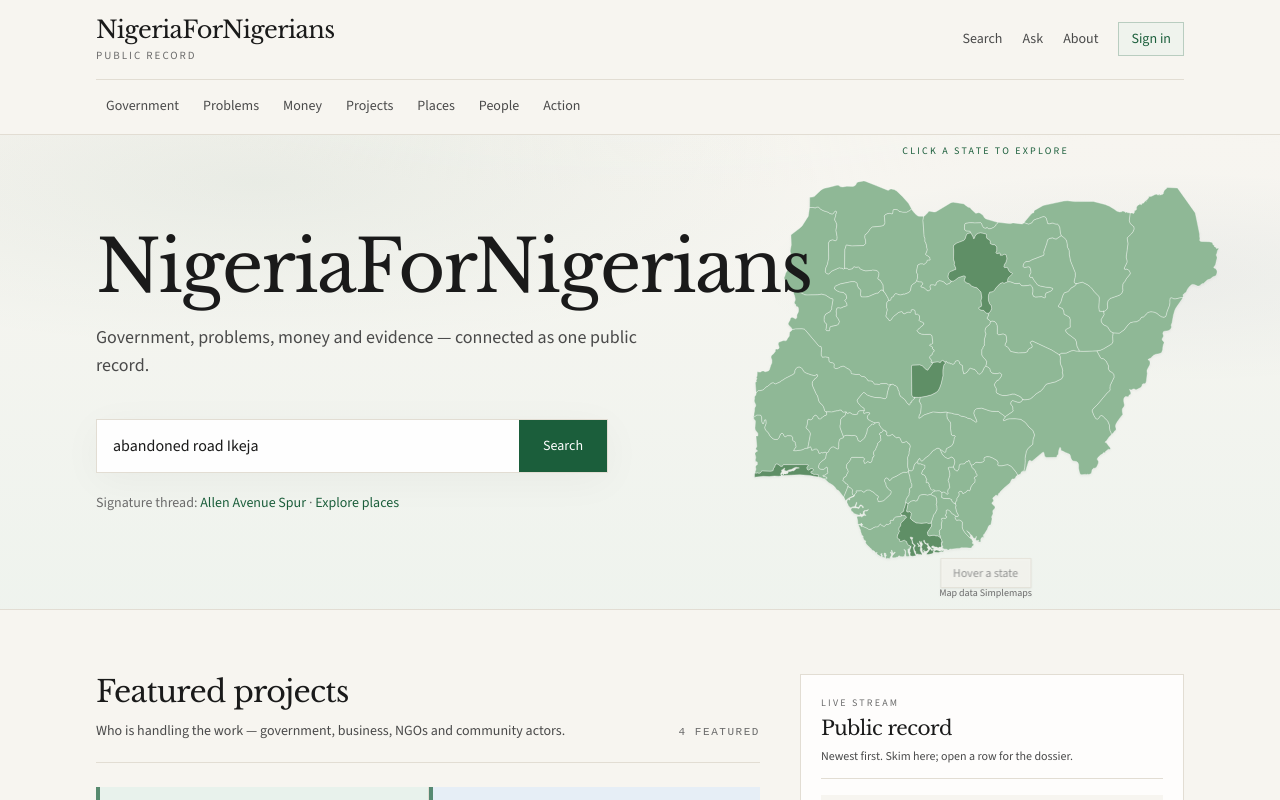
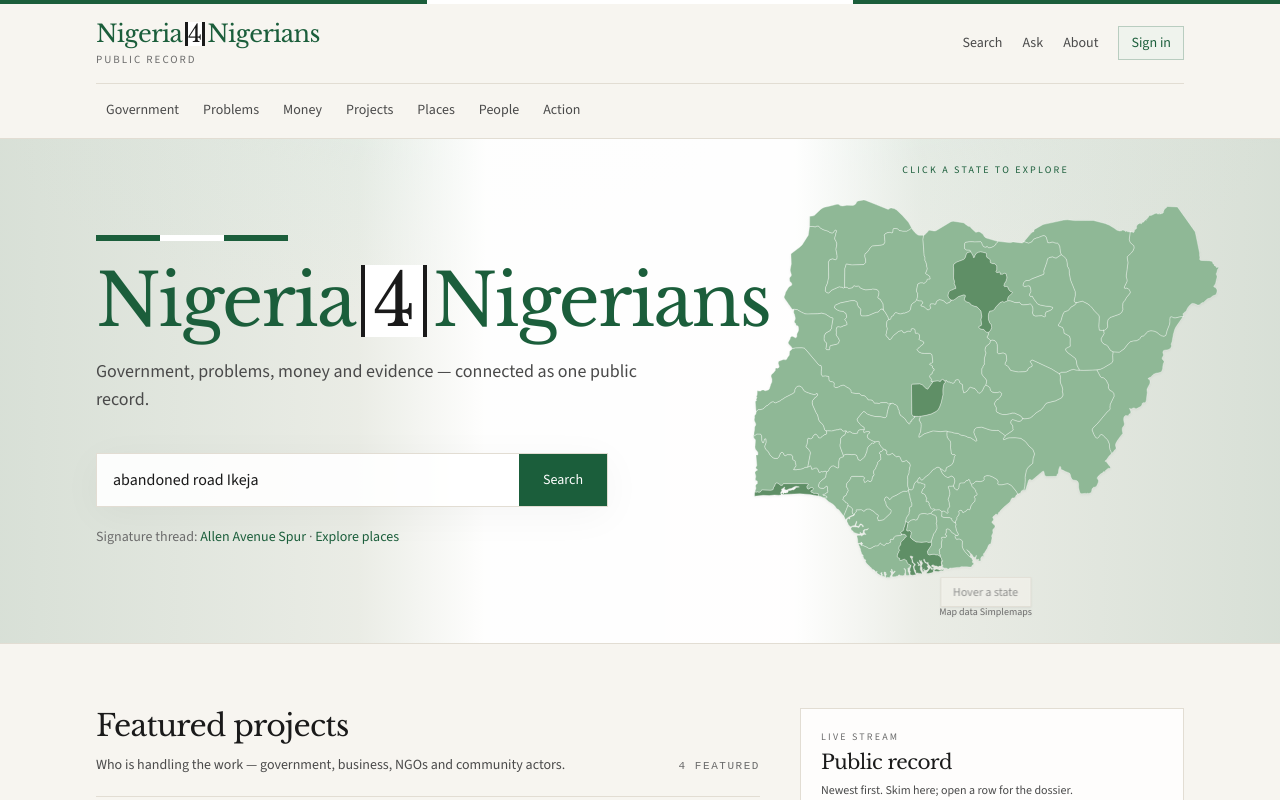
Before and after one commit to CodenNerd/nigerians.africa, a Next.js app in the folder apps/web/: page / in a window 1280 px wide. Shown: the top 800 px of the page. Built offline with nearby package versions, Linux system fonts and the light colour scheme.

Commit message:
Style Nigeria4Nigerians brand as green–white–green.
Wordmark uses flag colours with a white-banded 4, plus flag stripes on header/footer and a subtle tricolor hero wash.

Co-authored-by: Cursor <cursoragent@cursor.com>

```diff
--- a/apps/web/src/app/about/page.tsx
+++ b/apps/web/src/app/about/page.tsx
@@ -7,7 +7,7 @@ export default function AboutPage() {
   return (
     <div className="site-container py-12 lg:py-14">
       <PageIntro
-        eyebrow="NigeriaForNigerians"
+        eyebrow="Nigeria4Nigerians"
         title="About"
         subtitle="A public digital civic institution for Nigeria — making government, people, problems, money, projects, evidence and history visible and connected."
       />
--- a/apps/web/src/app/globals.css
+++ b/apps/web/src/app/globals.css
@@ -89,8 +89,15 @@ a {
   .hero-field {
     @apply relative overflow-hidden border-b border-paper-border;
     background:
-      linear-gradient(180deg, rgba(247, 245, 240, 0.2) 0%, rgba(232, 242, 236, 0.55) 100%),
-      radial-gradient(ellipse 90% 70% at 20% 10%, rgba(27, 94, 59, 0.08), transparent 50%),
-      radial-gradient(ellipse 70% 50% at 90% 30%, rgba(30, 58, 95, 0.06), transparent 45%);
+      linear-gradient(
+        90deg,
+        rgba(27, 94, 59, 0.14) 0%,
+        rgba(27, 94, 59, 0.06) 28%,
+        rgba(255, 255, 255, 0.92) 38%,
+        rgba(255, 255, 255, 0.95) 62%,
+        rgba(27, 94, 59, 0.06) 72%,
+        rgba(27, 94, 59, 0.14) 100%
+      ),
+      radial-gradient(ellipse 90% 70% at 50% 0%, rgba(232, 242, 236, 0.65), transparent 55%);
   }
 }
--- a/apps/web/src/app/page.tsx
+++ b/apps/web/src/app/page.tsx
@@ -5,6 +5,7 @@ import { FollowTheThread } from "@/components/FollowTheThread";
 import { RecordStream } from "@/components/RecordStream";
 import { NigeriaStateMap, ProjectFeatureTiles } from "@/components/viz";
 import { SectionHead, EntityList } from "@/components/ui";
+import { BrandMark, FlagStripe } from "@/components/BrandMark";
 
 export default function HomePage() {
   const problems = store.allProblems().slice(0, 3);
@@ -27,10 +28,11 @@ export default function HomePage() {
         </div>
 
         <div className="site-container relative z-10 py-16 sm:py-20 lg:py-24">
-          <div className="max-w-xl text-center lg:max-w-xl lg:text-left">
+          <div className="max-w-xl text-center lg:max-w-2xl lg:text-left">
             <div className="anim-rise">
-              <h1 className="font-display text-5xl leading-[1.02] tracking-tight text-ink sm:text-6xl lg:text-7xl">
-                NigeriaForNigerians
+              <FlagStripe className="mx-auto mb-6 h-1.5 max-w-[12rem] lg:mx-0" />
+              <h1 className="leading-[1.02]">
+                <BrandMark size="lg" />
               </h1>
               <p className="mx-auto mt-5 max-w-xl text-base leading-relaxed text-ink-muted sm:text-lg lg:mx-0">
                 Government, problems, money and evidence — connected as one public record.
--- /dev/null
+++ b/apps/web/src/components/BrandMark.tsx
@@ -0,0 +1,65 @@
+import clsx from "clsx";
+
+const sizes = {
+  sm: "text-lg sm:text-xl",
+  md: "text-xl sm:text-2xl",
+  lg: "text-5xl sm:text-6xl lg:text-7xl",
+  footer: "text-xl",
+} as const;
+
+/**
+ * Brand wordmark in Nigerian flag colours: green · white · green.
+ * Display form: Nigeria4Nigerians
+ */
+export function BrandMark({
+  size = "md",
+  className,
+  decorative = false,
+}: {
+  size?: keyof typeof sizes;
+  className?: string;
+  /** When true, hide from AT (parent already names the brand). */
+  decorative?: boolean;
+}) {
+  const mid =
+    size === "lg"
+      ? "mx-[0.08em] min-w-[0.55em] px-[0.18em] shadow-[inset_4px_0_0_0_currentColor,inset_-4px_0_0_0_currentColor]"
+      : "mx-[0.1em] min-w-[0.65em] px-[0.14em] shadow-[inset_3px_0_0_0_currentColor,inset_-3px_0_0_0_currentColor]";
+
+  return (
+    <span
+      className={clsx(
+        "inline-flex items-baseline font-display tracking-tight",
+        sizes[size],
+        className,
+      )}
+      aria-label={decorative ? undefined : "Nigeria4Nigerians"}
+      aria-hidden={decorative || undefined}
+    >
+      <span className="text-civic-green">Nigeria</span>
+      <span
+        className={clsx(
+          "relative inline-flex items-center justify-center self-center bg-white font-display leading-none text-ink text-civic-green",
+          mid,
+        )}
+      >
+        <span className="relative z-[1] text-ink">4</span>
+      </span>
+      <span className="text-civic-green">Nigerians</span>
+    </span>
+  );
+}
+
+/** Thin green–white–green stripe (flag motif). */
+export function FlagStripe({ className }: { className?: string }) {
+  return (
+    <div
+      className={clsx("grid h-1 w-full grid-cols-3", className)}
+      aria-hidden
+    >
+      <span className="bg-civic-green" />
+      <span className="bg-white" />
+      <span className="bg-civic-green" />
+    </div>
+  );
+}
--- a/apps/web/src/components/SiteFooter.tsx
+++ b/apps/web/src/components/SiteFooter.tsx
@@ -1,12 +1,14 @@
 import Link from "next/link";
+import { BrandMark, FlagStripe } from "@/components/BrandMark";
 
 export function SiteFooter() {
   return (
     <footer className="mt-24 border-t border-paper-border">
+      <FlagStripe />
       <div className="site-container py-12">
         <div className="grid gap-px bg-paper-border md:grid-cols-3">
           <div className="bg-civic-greenSoft p-6 sm:p-8">
-            <div className="font-display text-xl tracking-tight text-ink">NigeriaForNigerians</div>
+            <BrandMark size="footer" />
             <p className="mt-3 max-w-sm text-sm leading-relaxed text-ink-muted">
               A public digital civic institution. Demonstration records are illustrative — not
               official government publications.
--- a/apps/web/src/components/SiteHeader.tsx
+++ b/apps/web/src/components/SiteHeader.tsx
@@ -5,6 +5,7 @@ import { usePathname } from "next/navigation";
 import { useCallback, useEffect, useRef, useState } from "react";
 import clsx from "clsx";
 import { NAV_MEGA } from "@/lib/nav-mega";
+import { BrandMark, FlagStripe } from "@/components/BrandMark";
 import { MegaMenuPanel } from "@/components/nav/MegaMenu";
 
 const OPEN_DELAY = 100;
@@ -81,13 +82,12 @@ export function SiteHeader() {
       className="relative sticky top-0 z-50 border-b border-paper-border bg-paper backdrop-blur-md"
       onMouseLeave={scheduleClose}
     >
+      <FlagStripe />
       <div className="relative z-50 bg-paper">
         <div className="site-container">
           <div className="flex items-center justify-between gap-4 py-3.5">
             <Link href="/" className="group no-underline" onClick={closeNow}>
-              <span className="block font-display text-xl tracking-tight text-ink transition group-hover:text-civic-green sm:text-2xl">
-                NigeriaForNigerians
-              </span>
+              <BrandMark size="md" />
               <span className="mt-0.5 block text-[11px] uppercase tracking-[0.18em] text-ink-faint">
                 Public record
               </span>
```
